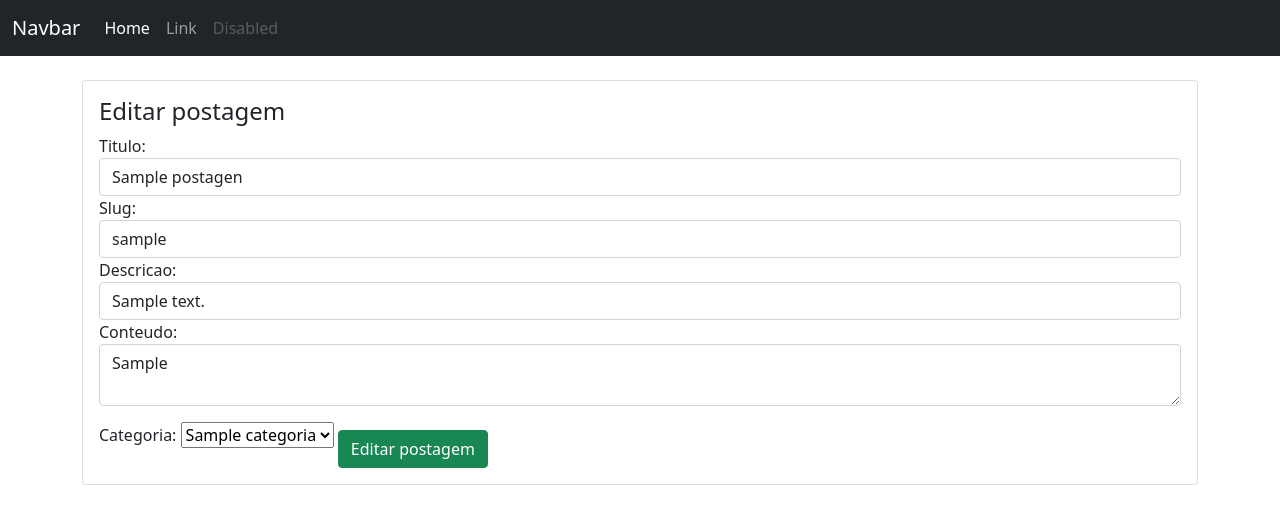
After one commit to victorluizskt/blog-nodejs, a Node server app: page /admin/postagens/edit/600000000000000000000001 in a window 1280 px wide. The commit adds this page. Shown: the top 524 px of the page. Run offline with Node 20, Linux system fonts and the light colour scheme; tables that the repository leaves empty hold one stand-in row (values such as "Sample post"); some libraries are stand-ins or nearby versions.

Commit message:
Editando postagens

```diff
--- a/routes/admin.js
+++ b/routes/admin.js
@@ -179,4 +179,47 @@ const Postagem = mongoose.model('postagens');
         };
     });
 
+// Rota para a edição de posts
+    router.get('/postagens/edit/:id', (req, res) => {
+
+        Postagem.findOne({_id: req.params.id}).lean().then(postagem => {
+
+            Categoria.find().lean().then(categorias => {
+                res.render('admin/editpostagens', {categorias: categorias, postagem: postagem});
+            }).catch(err => {
+                req.flash('error_msg', 'Houve um erro ao listar as categorias.');
+                res.redirect('/admin/postagens');
+            });
+
+        }).catch(err => {
+            req.flash('error_msg', 'Houve um erro ao carregar o formulário de edição.');
+            res.redirect('/admin/postagens');
+        });
+    });
+
+// Rota para o salvamento do post
+    router.post('/postagem/edit', (req, res) => {
+
+        Postagem.findOne({_id: req.body.id}).then(postagem => {
+            postagem.titulo = req.body.titulo;
+            postagem.slug = req.body.slug;
+            postagem.descricao = req.body.descricao;
+            postagem.conteudo = req.body.conteudo;
+            postagem.categoria = req.body.categoria;
+
+            postagem.save().then(() =>{
+                req.flash('success_msg', 'Postagem editada com sucesso.')
+                res.redirect('/admin/postagens')
+            }).catch(() => {
+                req.flash('error_msg', 'Erro ao editar categoria..')
+                res.redirect('/admin/categorias')
+            });
+
+        }).catch(() => {
+            req.flash('error_msg', 'Houve um erro ao salvar a edição.');
+            res.redirect('/admin/postagens');
+        });
+    });
+
+
 module.exports = router;
--- /dev/null
+++ b/views/admin/editpostagens.handlebars
@@ -0,0 +1,31 @@
+{{#each erros}}
+    <div class="alert alert-danger">{{texto}}</div>
+{{else}}
+
+{{/each}}
+<div class="card">
+    <div class="card-body">
+        <h4>Editar postagem</h4>
+        <form action="/admin/postagem/edit" method="POST">
+            <input type="hidden" value="{{postagem._id}}" name="id">
+            <label for="titulo">Titulo: </label>
+            <input type="text" name="titulo" class="form-control" value="{{postagem.titulo}}">
+            <label for="slug">Slug: </label>
+            <input type="text" name="slug" class="form-control" value="{{postagem.slug}}">
+            <label for="descricao">Descricao: </label>
+            <input type="text" name="descricao" class="form-control" value="{{postagem.descricao}}">
+            <label for="conteudo">Conteudo: </label>
+            <textarea name="conteudo" class="form-control">{{postagem.conteudo}}</textarea>
+            <label for="categoria">Categoria: </label>
+            <select name="categoria" class="custom-select">
+                {{#each categorias}}
+                <option value="{{_id}}">{{nome}}</option>
+                {{else}}
+                <option value="0">Nenhuma categoria registrada</option>
+                {{/each}}
+            </select>
+            <button class="btn btn-success mt-4" type="submit">Editar postagem</button>
+        </form>
+    </div>
+
+</div>
--- a/views/admin/postagens.handlebars
+++ b/views/admin/postagens.handlebars
@@ -8,7 +8,8 @@
             <h4>{{titulo}}</h4>
             <p>Descrição: {{descricao}}</p>
             <small>Data: {{data}}</small><br>
-            <small>Categoria: {{categoria.nome}}</small>
+            <small>Categoria: {{categoria.nome}}</small><br>
+            <a href="/admin/postagens/edit/{{_id}}"><button class="btn btn-success mt-3">Editar postagem</button></a>
         </div>
     </div>
 {{else}}
```
Also changed, not shown: 1 other file.
